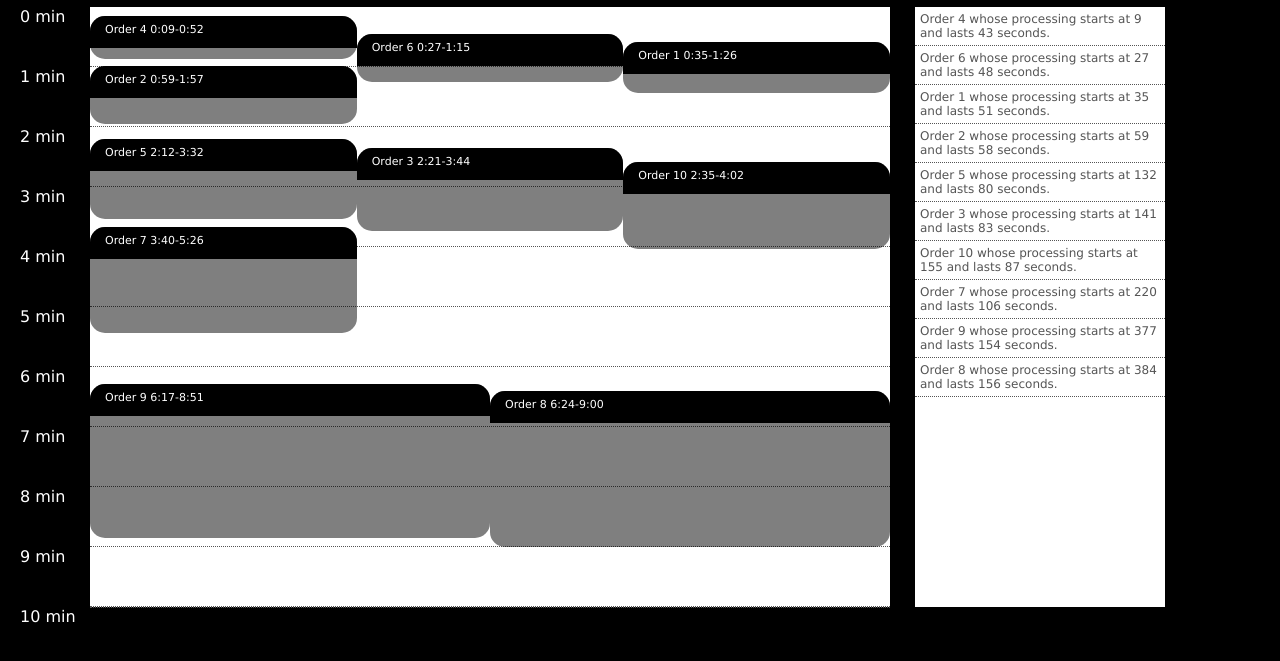
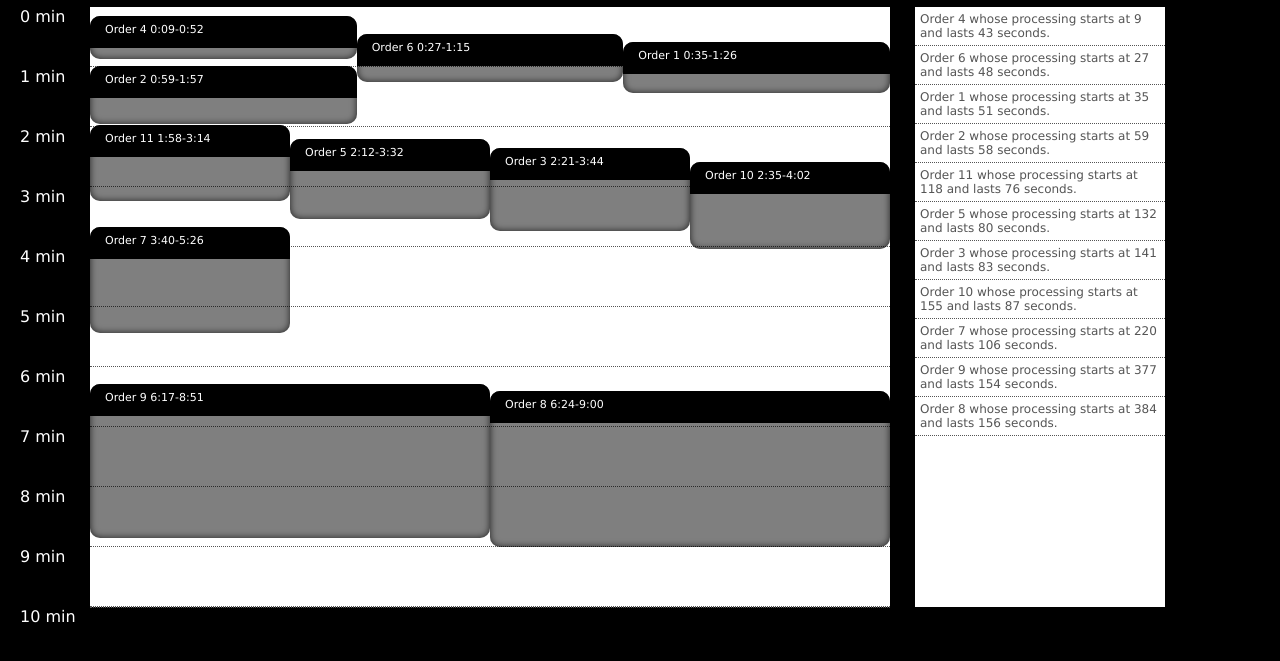
Before and after one commit to icd2k3/event_calendar, a plain HTML site: page index.html in a window 1280 px wide. Shown: the part 51-712 px from the top of the page. Drawn offline with Linux system fonts and the light colour scheme.

Commit message:
minor organization & optimization

```diff
--- a/css/style.css
+++ b/css/style.css
@@ -54,9 +54,12 @@ button:hover, button:focus {
 #orders-content .order {
 	position: absolute;
 	background-color: rgba(0,0,0,0.5);
-	border-radius: 15px;
-	-webkit-border-radius: 15px;
-	-moz-border-radius: 15px;
+	border-radius: 10px;
+	-webkit-border-radius: 10px;
+	-moz-border-radius: 10px;
+	-webkit-box-shadow: inset 0px 0px 7px 0px rgba(0,0,0,0.75);
+-moz-box-shadow: inset 0px 0px 7px 0px rgba(0,0,0,0.75);
+box-shadow: inset 0px 0px 7px 0px rgba(0,0,0,0.75);
 }
 #orders-content .order span {
 	background-color: #000;
@@ -66,9 +69,9 @@ button:hover, button:focus {
 	font-size: 11px;
 	text-indent: 15px;
 	padding-top: 7px;
-	border-radius: 15px 15px 0 0;
-	-webkit-border-radius: 15px 15px 0 0;
-	-moz-border-radius: 15px 15px 0 0;
+	border-radius: 10px 10px 0 0;
+	-webkit-border-radius: 10px 10px 0 0;
+	-moz-border-radius: 10px 10px 0 0;
 }
 #orders-grid .time {
 	width: 100%;
--- a/js/script.js
+++ b/js/script.js
@@ -2,9 +2,9 @@
 
 var shipwire = {
 	settings: {
-		totalMinutes: 10,
-		totalOrdersRange: {min: 5, max: 14},
-		durationRange: {min: 40, max: 170}  // in seconds
+		totalMinutes     : 10,
+		totalOrdersRange : {min: 7, max: 14},   // ammount of orders
+		durationRange    : {min: 40, max: 170}  // in seconds
 	}
 };
 
@@ -14,10 +14,10 @@ shipwire.helpers = (function(){
 	var convert = (function(){
 			var secondsToMinutes = function(seconds) {
 				// returns a string like 2:45
-		    var divisor = seconds % (60 * 60),
-		    	minutes = Math.floor(divisor / 60),
+			    var divisor  = seconds % (60 * 60),
+			    	minutes  = Math.floor(divisor / 60),
 			    	divisor2 = divisor % 60,
-		    	seconds = Math.ceil(divisor2);
+			    	seconds  = Math.ceil(divisor2);
 			    if(seconds < 10) {
 			    	seconds = '0'+seconds;
 			    }
@@ -26,9 +26,22 @@ shipwire.helpers = (function(){
 			return {
 				secondsToMinutes: secondsToMinutes
 			}
+		})(),
+		sort = (function(){
+			var byStart = function(a, b) {
+					if(a.start < b.start) { return -1; } else { return 1; }
+				},
+				byId = function(a, b) {
+					if(a.id < b.id) { return -1; } else { return 1; }
+				};
+			return {
+				byStart: byStart,
+				byId: byId
+			}
 		})();
 	return {
-		convert: convert
+		convert: convert,
+		sort: sort
 	}
 })();
 
@@ -48,13 +61,9 @@ shipwire.order.prototype = {
 			s2 = otherOrder.start,
 			e1 = this.end,
 			e2 = otherOrder.end;
-
-		//console.log('comparing: '+this.id+' : '+otherOrder.id);
 		if((s1 <= s2 && s2 <= e1) || (s1 <= e2 && e2 <= e1) || (s2 <= s1 && s1 <= e2) || (s2 <= e1 && e1 <= e2)) {
-			//console.log('true');
 			return true;
 		} else {
-			//console.log('false');
 			return false;
 		}
 	}
@@ -91,13 +100,7 @@ shipwire.orderCollection = (function(){
 		},
 		getGroups = function(){
 			// first, sort orders by start time
-			collection.sort(function(a,b){
-				if(a.start < b.start) {
-					return -1;
-				} else {
-					return 1;
-				}
-			});
+			collection.sort(shipwire.helpers.sort.byStart);
 			// combine the orders that would overlap into array groups
 			var i, j;
 			collectionGroups = [[collection[0].id]];
@@ -105,9 +108,7 @@ shipwire.orderCollection = (function(){
 				var order = collection[i],
 					foundOverlap = false;
 
-				j = i - 1;
-
-				do {
+				for(j=i-1; j>=0; j--) {
 					var compareOrder = collection[j];
 					if(order.checkOverlap(compareOrder)) {
 						var foundOverlapInGroups = false,
@@ -119,8 +120,9 @@ shipwire.orderCollection = (function(){
 							}
 						}
 						foundOverlap = true;
+						break;
 					}
-				} while(!foundOverlap && j--);
+				}
 
 				// create new group if nothing matches
 				if(!foundOverlap) { collectionGroups.push([order.id]); }
@@ -201,12 +203,11 @@ shipwire.ordersView = new function() {
 
 	var renderOrders = function() {
 		console.log('> Orders view render');
-		var orderData = shipwire.orderCollection.get(),
-			orderHTML = '';
-		$content.empty();
+		var orderData   = shipwire.orderCollection.get(),
+			orderGroups = shipwire.orderCollection.getGroups(),
+			orderHTML   = '';
 
-		var orderGroups = shipwire.orderCollection.getGroups();
-
+		// loop through the order groups, keeping in mind there may be nested arrays of orders in the same range that don't overlap
 		for(i=0; i<orderGroups.length; i++) {
 			var group = orderGroups[i];
 			for(j=0; j<group.length; j++) {
@@ -214,31 +215,29 @@ shipwire.ordersView = new function() {
 					order;
 
 				if(orderOrSubGroup.length) {
+					// this is a sub-array of orders that don't overlap, render each
 					for(var k=0; k<orderOrSubGroup.length; k++) {
-						order = shipwire.orderCollection.getOrderById(orderOrSubGroup[k]);
+						order       = shipwire.orderCollection.getOrderById(orderOrSubGroup[k]);
 						order.width = 100/group.length;
-						order.x = order.width * j;
-						renderSingleOrder(order);
+						order.x     = order.width * j;
+
+						orderHTML += getSingleOrderTemplate(order);
 					}
 				} else {
-					order = shipwire.orderCollection.getOrderById(group[j]);
+					// this is a single order
+					order       = shipwire.orderCollection.getOrderById(group[j]);
 					order.width = 100/group.length;
-					order.x = order.width * j;
-					renderSingleOrder(order);
+					order.x     = order.width * j;
+
+					orderHTML += getSingleOrderTemplate(order);
 				}
 			}
 		}
+		$content.html(orderHTML);
 	};
 
-	var renderSingleOrder = function(order) {
-		var $order = $('<div class="order"><span>Order '+order.id+'    '+shipwire.helpers.convert.secondsToMinutes(order.start)+'-'+shipwire.helpers.convert.secondsToMinutes(order.end)+'</span></div>');
-		$order.css({
-			'top'    : order.start+'px',
-			'left'   : order.x+'%',
-			'width'  : order.width+'%',
-			'height' : order.duration+'px'
-		});
-		$content.append($order);
+	var getSingleOrderTemplate = function(order) {
+		return '<div class="order" style="top: '+order.start+'px; left: '+order.x+'%; width: '+order.width+'%; height: '+order.duration+'px;"><span>Order '+order.id+'    '+shipwire.helpers.convert.secondsToMinutes(order.start)+'-'+shipwire.helpers.convert.secondsToMinutes(order.end)+'</span></div>';
 	};
 
 	// start
```
Lines whose indentation alone changed are shown as unchanged.
